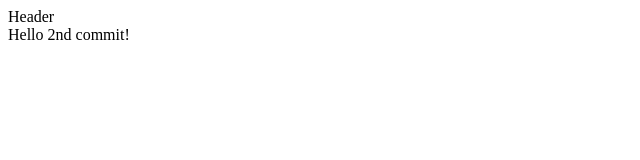
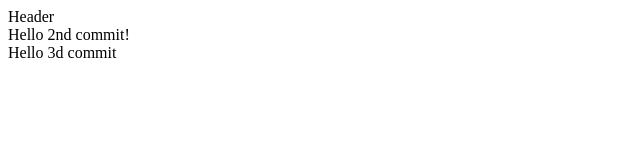
Before and after one commit to AleksandraIP/git-test, a plain HTML site: page index.html in a window 1280 px wide. Shown: the whole page, without its empty margins (0-640 px from the left). Drawn offline with Linux system fonts and the light colour scheme.

Commit message:
third commit

```diff
--- a/index.html
+++ b/index.html
@@ -9,6 +9,7 @@
 <body>
     <header>Header</header>
     <div class="main">Hello 2nd commit!</div>
+    <footer>Hello 3d commit</footer>
 
     <script src="script.js"></script>
 </body>
```
